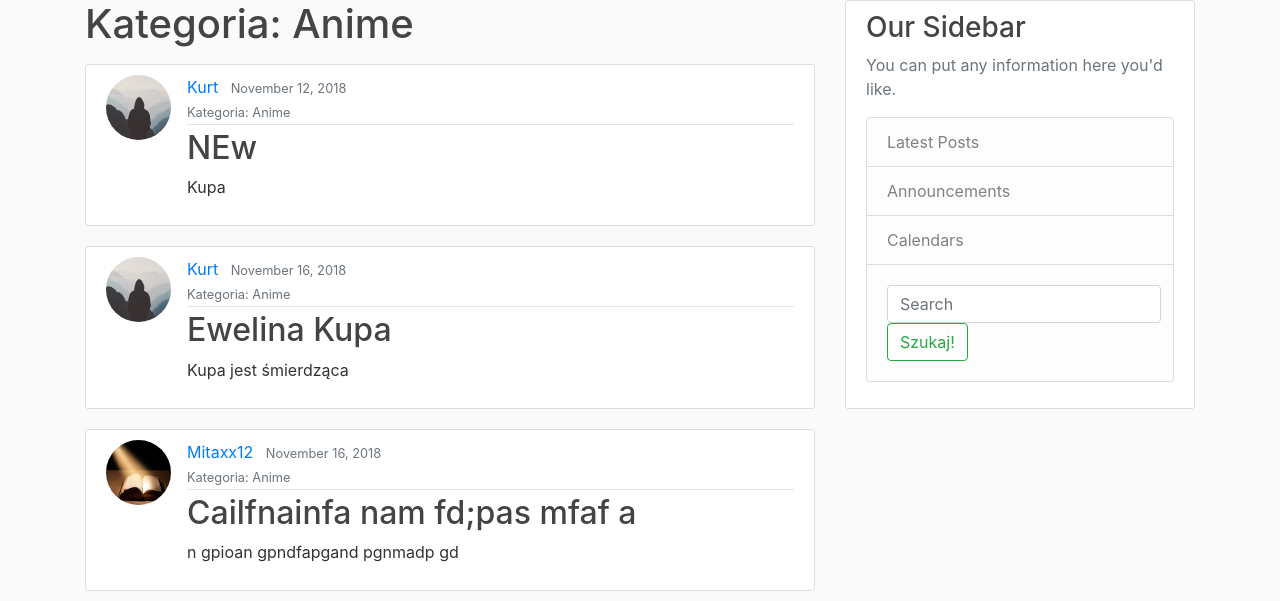
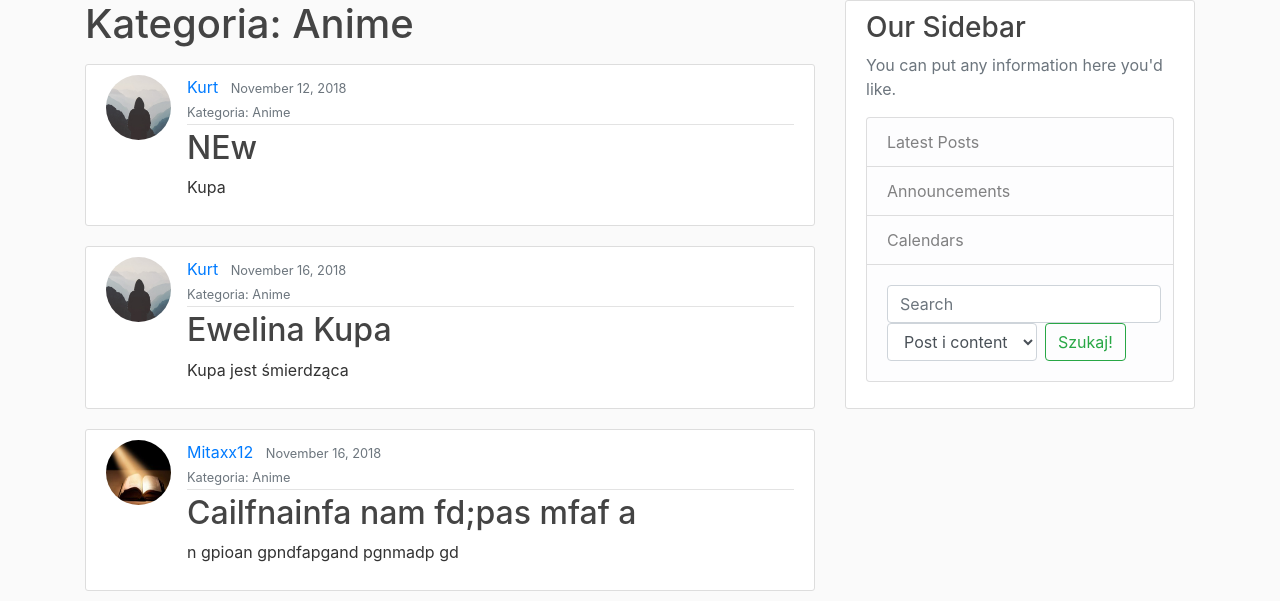
Before and after one commit to Kurtxx/NewBlog, a Django app: the page made by blog/templates/blog/base.html in a window 1280 px wide. Shown: the part 80-681 px from the top of the page. Run offline with Django 3.2, Linux system fonts and the light colour scheme; data comes from the database, SQL or seed files in the repository; some libraries are stand-ins or nearby versions.

Commit message:
GIT Wyszukiwarka

```diff
--- a/blog/templates/blog/base.html
+++ b/blog/templates/blog/base.html
@@ -74,6 +74,11 @@
                 <li class="list-group-item list-group-item-light">
                 <form class="form-inline my-2 my-lg-2" action="" method="GET">
                   <input class="form-control mr-sm-2" type="search" placeholder="Search" aria-label="Search" name="search" value="{{ request.GET.search }}">
+                  <select class="form-control mr-sm-2" name = 'select'>
+                    <option value="PiC" name="PiC" >Post i content</option>
+                    <option value="Username" name="Username" >Username</option>
+                    <option value="Kategoria" name="Kategoria" >Kategoria</option>
+                  </select>
                   <button class="btn btn-outline-success my-2 my-sm-0" type="submit">Szukaj!</button>
                 </form>
                 </li>
```
